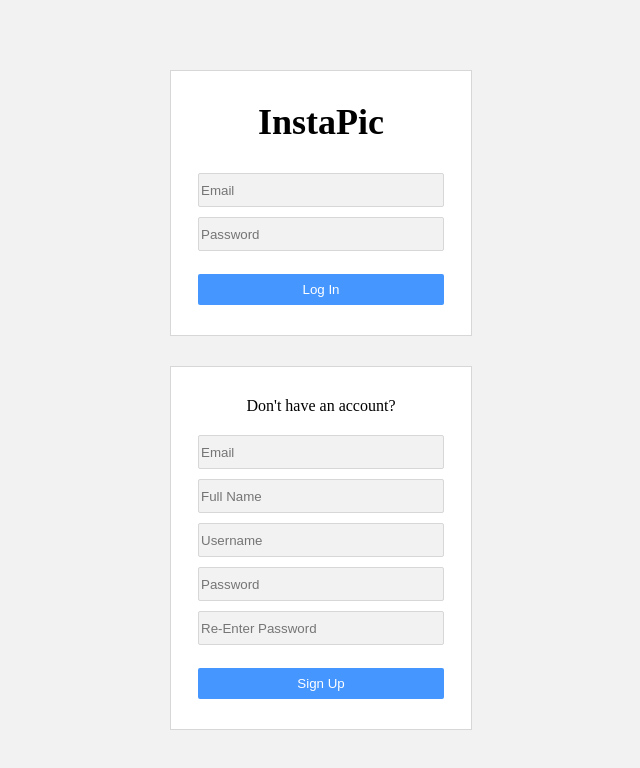
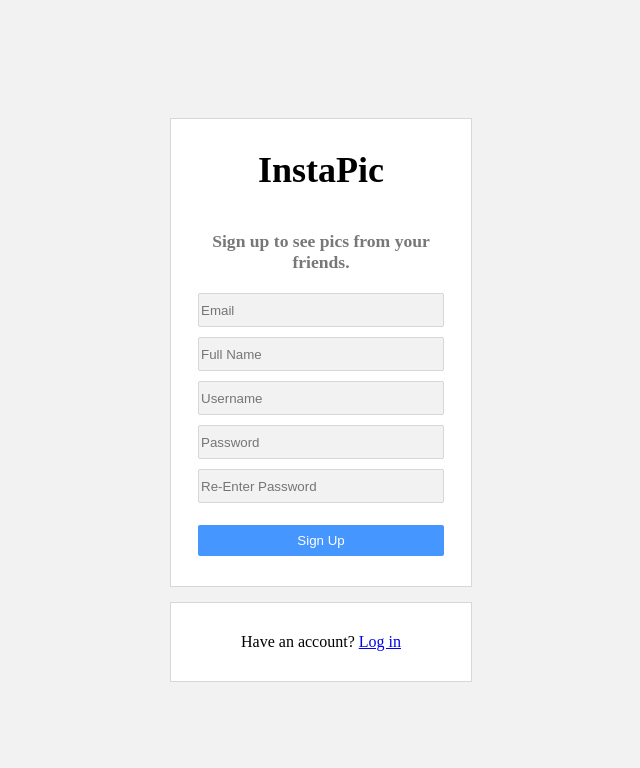
Before and after one commit to nicol29/odin-final-project, a React (Create React App) app: page / in a window 1280 px wide. Shown: the top 768 px of the page, without its empty margins (319-959 px from the left). Built offline with nearby package versions, Linux system fonts and the light colour scheme; the HTML template or start-up script is replaced by a standard one.

Commit message:
Refractor and split up login and register forms into different components

```diff
--- a/src/App.js
+++ b/src/App.js
@@ -1,11 +1,12 @@
 import './App.css';
 import Home from './components/Home/Home';
 import Login from './components/Login/Login';
+import SignUp from './components/SignUp/SignUp';
 
 function App() {
   return (
     <div className="App">
-      <Login />
+      <SignUp />
       {/* <Home /> */}
     </div>
   );
--- a/src/components/Login/Login.css
+++ b/src/components/Login/Login.css
@@ -4,7 +4,7 @@
   flex-direction: column;
   justify-content: center;
   align-items: center;
-  gap: 30px;
+  gap: 15px;
 }
 
 .login-container {
@@ -14,7 +14,7 @@
   display: flex;
   flex-direction: column;
   align-items: center;
-  padding: 10px 0px 30px 0
+  padding: 10px 0px 10px 0
 }
 
 .login-container form {
@@ -34,7 +34,7 @@
   height: 25px;
   border-radius: 2px;
   color: white;
-  margin-top: .8rem;
+  margin: 12px 0 20px 0;
   transition: 300ms;
 }
 
@@ -48,7 +48,7 @@
 
 .login-container h1 {
   font-size: 2.25rem;
-  margin: 20px 0px 30px 0px
+  margin: 20px 0px 20px 0px
 }
 
 
@@ -67,3 +67,11 @@
   font-size: 13px;
   margin-right: auto;
 }
+
+.to-see {
+  font-size: 1.1rem;
+  width: 80%;
+  text-align: center;
+  color: #787878;
+  font-weight: 600;
+}
--- a/src/components/Login/Login.jsx
+++ b/src/components/Login/Login.jsx
@@ -1,30 +1,9 @@
 import './Login.css';
-import { createUserWithEmailAndPassword } from 'firebase/auth';
-import { auth } from '../../config/firebase-config';
 import { useState } from 'react';
-import { useForm } from 'react-hook-form';
-import { yupResolver } from '@hookform/resolvers/yup'
-import * as yup from "yup"
-
-const schema = yup.object().shape({
-  email: yup.string().email().required(),
-  fullName: yup.string().required(),
-  userName: yup.string().required(),
-  password: yup.string().min(6).max(15).required(),
-  confirmPassword: yup.string().oneOf([yup.ref("password"), null])
-})
 
 function Login () {
-  const { register, handleSubmit, formState: { errors } } = useForm({
-    resolver: yupResolver(schema),
-  });
-
   const [logInEmail, setLogInEmail] = useState('');
   const [logInPass, setLogInPass] = useState('');
-
-  const onSubmit = (data) => {
-    console.log(data);
-  }
 
   return (
     <div className='centre-login'>
@@ -45,45 +24,7 @@ function Login () {
         </form>
       </div>
       <div className="login-container">
-        <p>Don't have an account?</p>
-        <form onSubmit={handleSubmit(onSubmit)}>
-          <input
-            name="email"
-            type="email"
-            placeholder="Email"
-            {...register("email")}
-          />
-          {errors.email?.message && <p className="invalid">{errors.email.message}</p>}
-          <input
-            name="fullName"
-            type="text"
-            placeholder="Full Name"
-            {...register("fullName")}
-          />
-          {errors.fullName?.message && <p className="invalid">{errors.fullName.message}</p>}
-          <input
-            name="userName"
-            type="text"
-            placeholder="Username"
-            {...register("userName")}
-          />
-          {errors.userName?.message && <p className="invalid">{errors.userName.message}</p>}
-          <input
-            name="password"
-            type="password"
-            placeholder="Password"
-            {...register("password")}
-          />
-          {errors.password?.message && <p className="invalid">{errors.password.message}</p>}
-          <input
-            name="confirmPassword"
-            type="password"
-            placeholder="Re-Enter Password"
-            {...register("confirmPassword")}
-          />
-          {errors.confirmPassword && <p className="invalid">Passwords must match!</p>}
-          <button>Sign Up</button>
-        </form>
+        <p>Don't have an account? <a href='#'>Sign up</a></p>
       </div>
     </div>
   )
--- /dev/null
+++ b/src/components/SignUp/SignUp.jsx
@@ -0,0 +1,79 @@
+import { createUserWithEmailAndPassword } from 'firebase/auth';
+import { auth } from '../../config/firebase-config';
+import { useState } from 'react';
+import { useForm } from 'react-hook-form';
+import { yupResolver } from '@hookform/resolvers/yup'
+import schema from '../../schema/validation'
+
+
+function SignUp () {
+  const { register, handleSubmit, formState: { errors } } = useForm({
+    resolver: yupResolver(schema),
+  });
+
+  const onSubmit = async (data) => {
+    try {
+      const user = await createUserWithEmailAndPassword(
+        auth,
+        data.email,
+        data.password
+      );
+      console.log(user);
+      console.log(auth);
+    } catch (error) {
+
+    }
+  }
+
+  return (
+    <div className='centre-login'>
+      <div className="login-container">
+        <h1>InstaPic</h1>
+        <p className='to-see'>Sign up to see pics from your friends.</p>
+        <form onSubmit={handleSubmit(onSubmit)}>
+          <input
+            name="email"
+            type="email"
+            placeholder="Email"
+            {...register("email")}
+          />
+          {errors.email?.message && <p className="invalid">{errors.email.message}</p>}
+          <input
+            name="fullName"
+            type="text"
+            placeholder="Full Name"
+            {...register("fullName")}
+          />
+          {errors.fullName?.message && <p className="invalid">{errors.fullName.message}</p>}
+          <input
+            name="userName"
+            type="text"
+            placeholder="Username"
+            {...register("userName")}
+          />
+          {errors.userName?.message && <p className="invalid">{errors.userName.message}</p>}
+          <input
+            name="password"
+            type="password"
+            placeholder="Password"
+            {...register("password")}
+          />
+          {errors.password?.message && <p className="invalid">{errors.password.message}</p>}
+          <input
+            name="confirmPassword"
+            type="password"
+            placeholder="Re-Enter Password"
+            {...register("confirmPassword")}
+          />
+          {errors.confirmPassword && <p className="invalid">Passwords must match!</p>}
+          <button>Sign Up</button>
+        </form>
+      </div>
+      <div className="login-container">
+        <p>Have an account? <a href='#'>Log in</a></p>
+      </div>
+    </div>
+  )
+}
+
+export default SignUp;
--- /dev/null
+++ b/src/schema/validation.js
@@ -0,0 +1,11 @@
+import * as yup from "yup"
+
+const schema = yup.object().shape({
+  email: yup.string().email().required(),
+  fullName: yup.string().required(),
+  userName: yup.string().required(),
+  password: yup.string().min(6).max(15).required(),
+  confirmPassword: yup.string().oneOf([yup.ref("password"), null])
+});
+
+export default schema;
```
